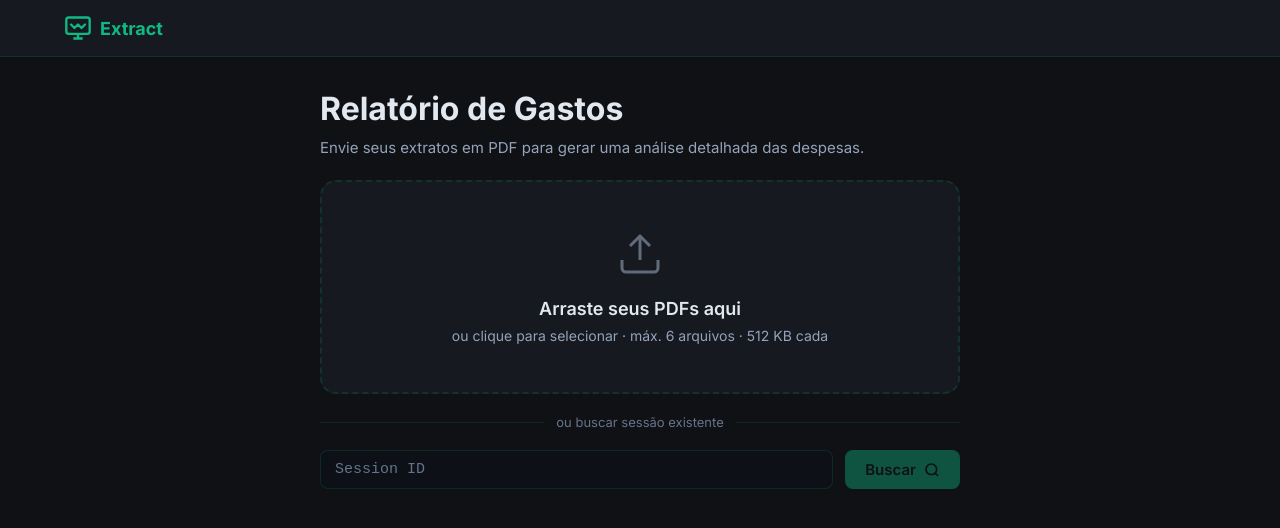
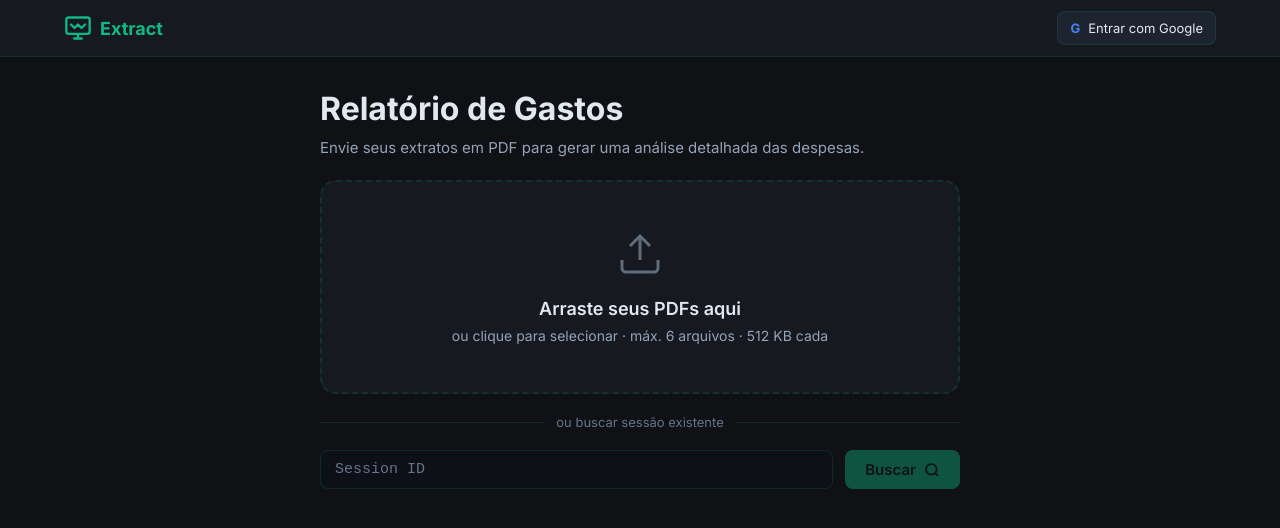
Before and after one commit to Renatoxico/ExtractAPI, a Svelte app in the folder svelte-frontend/: page / in a window 1280 px wide. Shown: the top 528 px of the page. Built offline with nearby package versions, Linux system fonts and the light colour scheme; no server answers.

Commit message:
feat(frontend): add Google sign-in controls

```diff
--- a/svelte-frontend/src/App.svelte
+++ b/svelte-frontend/src/App.svelte
@@ -13,6 +13,7 @@
   import StatCard from './components/StatCard.svelte'
   import SmartGroupTable from './components/SmartGroupTable.svelte'
   import AllExpensesTable from './components/AllExpensesTable.svelte'
+  import AuthControls from './components/AuthControls.svelte'
 
   const MAX_FILES = 6
   const MAX_SIZE = 512 * 1024
@@ -99,6 +100,7 @@
       </div>
 
       <div class="header-right">
+        <AuthControls />
         {#if result}
           <button class="reset-btn" onclick={reset}>
             <svg width="16" height="16" viewBox="0 0 24 24" fill="none" stroke="currentColor" stroke-width="2">
--- /dev/null
+++ b/svelte-frontend/src/components/AuthControls.svelte
@@ -0,0 +1,138 @@
+<script>
+  import { GoogleAuthProvider, signInWithPopup, signOut } from 'firebase/auth'
+  import { auth } from '../lib/firebase.js'
+
+  const googleProvider = new GoogleAuthProvider()
+
+  let user = $state(null)
+  let loading = $state(false)
+  let error = $state('')
+
+  async function loginWithGoogle() {
+    loading = true
+    error = ''
+
+    try {
+      const result = await signInWithPopup(auth, googleProvider)
+      user = result.user
+    } catch (err) {
+      if (err.code !== 'auth/popup-closed-by-user') {
+        error = 'Não foi possível entrar com o Google.'
+      }
+    } finally {
+      loading = false
+    }
+  }
+
+  async function logout() {
+    loading = true
+    error = ''
+
+    try {
+      await signOut(auth)
+      user = null
+    } catch {
+      error = 'Não foi possível sair.'
+    } finally {
+      loading = false
+    }
+  }
+</script>
+
+<div class="auth-controls">
+  {#if user}
+    <div class="user-info">
+      {#if user.photoURL}
+        <img src={user.photoURL} alt="" referrerpolicy="no-referrer" />
+      {/if}
+      <div class="user-text">
+        <strong>{user.displayName ?? 'Usuário'}</strong>
+        <span>{user.email}</span>
+      </div>
+    </div>
+    <button type="button" onclick={logout} disabled={loading}>
+      {loading ? 'Saindo...' : 'Sair'}
+    </button>
+  {:else}
+    <button type="button" class="google-button" onclick={loginWithGoogle} disabled={loading}>
+      <span class="google-mark" aria-hidden="true">G</span>
+      {loading ? 'Entrando...' : 'Entrar com Google'}
+    </button>
+  {/if}
+
+  {#if error}
+    <span class="auth-error" role="alert">{error}</span>
+  {/if}
+</div>
+
+<style>
+  .auth-controls,
+  .user-info {
+    display: flex;
+    align-items: center;
+    gap: 0.75rem;
+  }
+
+  .user-info img {
+    width: 32px;
+    height: 32px;
+    border-radius: 50%;
+  }
+
+  .user-text {
+    display: flex;
+    flex-direction: column;
+    max-width: 180px;
+  }
+
+  .user-text strong,
+  .user-text span {
+    overflow: hidden;
+    text-overflow: ellipsis;
+    white-space: nowrap;
+  }
+
+  .user-text strong {
+    font-size: 0.8125rem;
+  }
+
+  .user-text span {
+    color: var(--text-muted);
+    font-size: 0.75rem;
+  }
+
+  button {
+    display: flex;
+    align-items: center;
+    gap: 0.5rem;
+    border: 1px solid var(--panel-border);
+    border-radius: var(--radius-sm);
+    background: var(--surface-1);
+    color: var(--text-main);
+    padding: 0.5rem 0.75rem;
+    font: inherit;
+    font-size: 0.8125rem;
+    cursor: pointer;
+  }
+
+  button:disabled {
+    cursor: wait;
+    opacity: 0.6;
+  }
+
+  .google-mark {
+    color: #4285f4;
+    font-weight: 700;
+  }
+
+  .auth-error {
+    color: var(--danger);
+    font-size: 0.75rem;
+  }
+
+  @media (max-width: 600px) {
+    .user-text {
+      display: none;
+    }
+  }
+</style>
```
Also changed, not shown: 5 other files (tests, documents, lock files or other folders).
